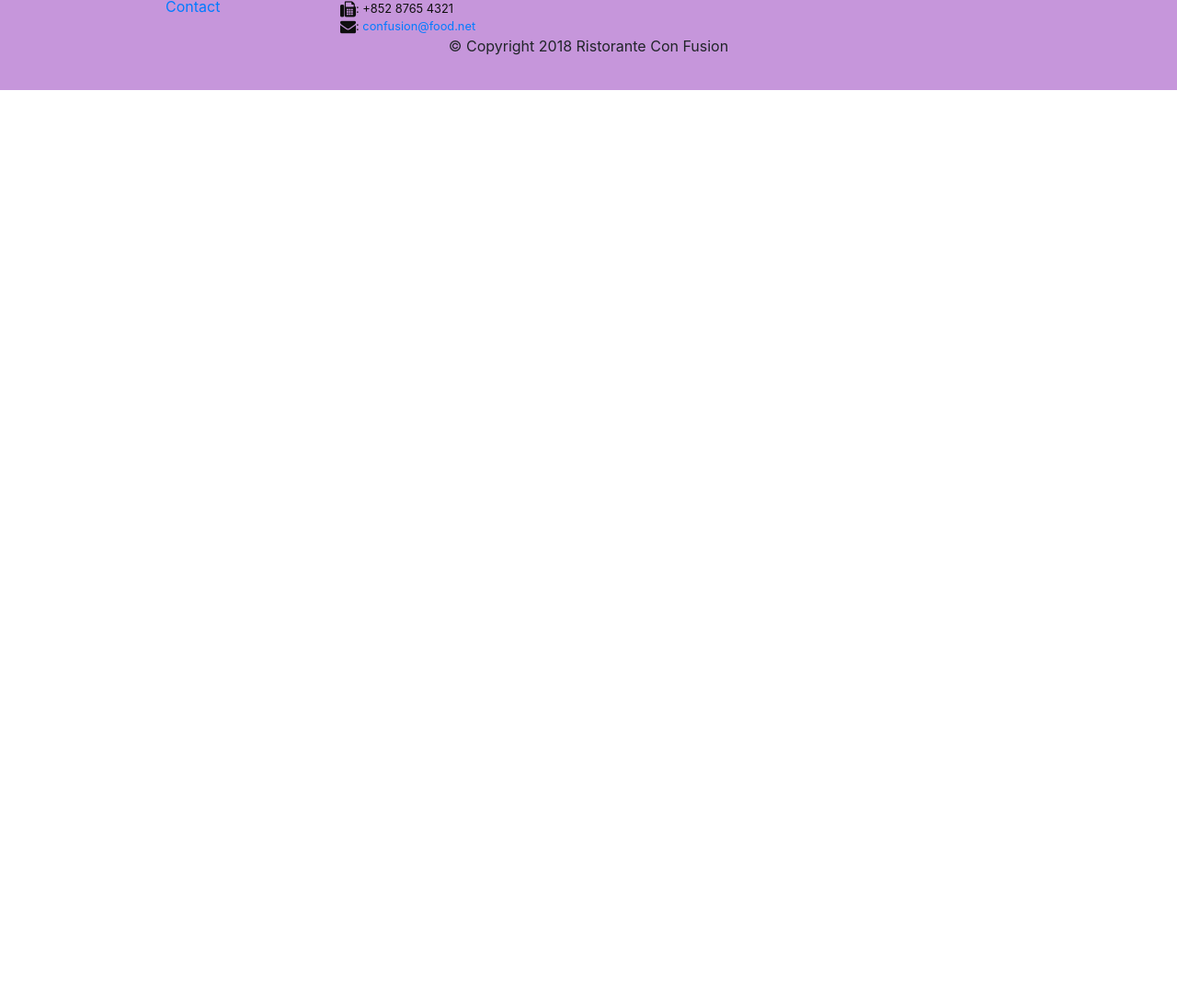
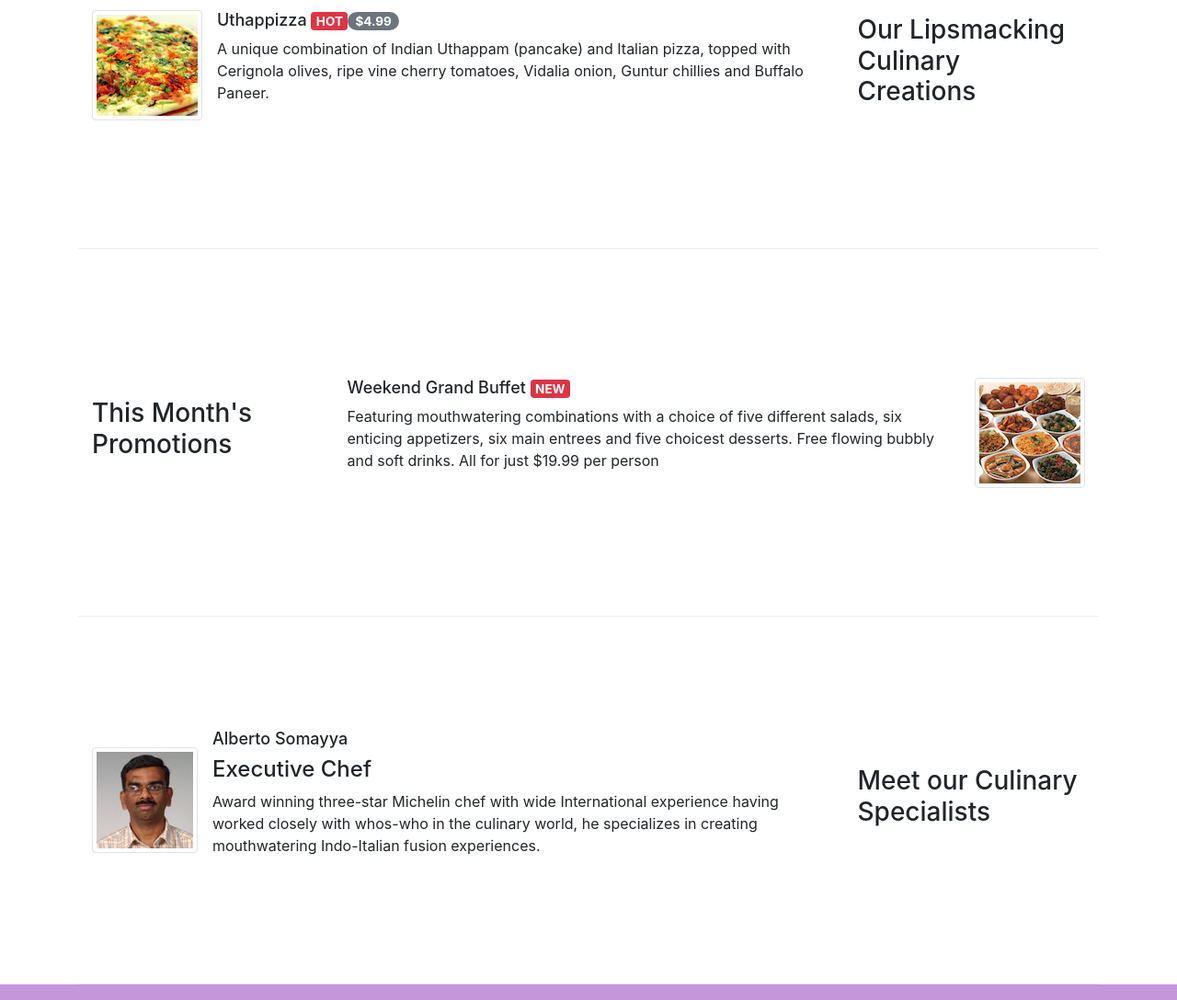
Before and after one commit to cmcastro85/coursera_fullstack, a website: page index.html in a window 1280 px wide. Shown: the part 864-1952 px from the top of the page at 92% size. Before the commit the page ends 962 px from the top, so only its background shows below. Drawn offline with nearby package versions, Linux system fonts and the light colour scheme.

Commit message:
deliberable 3

```diff
--- a/index.html
+++ b/index.html
@@ -219,8 +219,69 @@
                     </a>
                 </div>
              </div>
+
+        </div>
+
+        <div class="row row-content align-items-center">
+            <div class="col-12 col-sm-4 order-sm-last col-md-3">
+                <h3>Our Lipsmacking Culinary Creations</h3>
+            </div>
+            <div class="col col-sm order-sm-first col-md">
+                <div class="media">
+                    <img class="d-flex mr-3 img-thumbnail align-self-center" src="img/uthappizza.png" alt="Uthappizza">
+                    <div class="media-body">
+                        <h2 class="mt-0">Uthappizza <span class="badge badge-danger">HOT</span><span
+                                class="badge badge-pill badge-secondary">$4.99</span></h2>
+                        <p class="d-none d-sm-block">A unique combination of Indian Uthappam (pancake) and
+                            Italian pizza, topped with Cerignola olives, ripe vine
+                            cherry tomatoes, Vidalia onion, Guntur chillies and
+                            Buffalo Paneer.</p>
+                    </div>
+                </div>
+            </div>
+        </div>
+
+        <div class="row row-content align-items-center">
+            <div class="col-12 col-sm-4 order-sm-first col-md-3">
+                <h3>This Month's Promotions</h3>
+            </div>
+            <div class="col col-sm order-sm-last col-md">
+                <div class="media">
+                    <div class="media-body">
+                        <h2 class="mt-0">Weekend Grand Buffet <span class="badge badge-danger">NEW</span></h2>
+                        <p class="d-none d-sm-block"> Featuring mouthwatering combinations with a choice of five
+                            different salads, six enticing
+                            appetizers, six main entrees and five choicest desserts. Free flowing bubbly and soft
+                            drinks.
+                            All for just $19.99 per person </p>
+                    </div>
+                    <img class="d-flex ml-3 img-thumbnail align-self-center" src="img/buffet.png" alt="Buffet">
+                </div>
+            </div>
+        </div>
+
+        <div class="row row-content align-items-center">
+            <div class="col-12 col-sm-4 col-md-3">
+                <h3>Meet our Culinary Specialists</h3>
+            </div>
+            <div class="col col-sm order-sm-first col-md">
+                <div class="media">
+                    <img class="d-flex mr-3 img-thumbnail align-self-center" src="img/alberto.png"
+                        alt="Alberto Somayya">
+                    <div class="media-body">
+                        <h2 class="mt-0">Alberto Somayya</h2>
+                        <h4>Executive Chef</h4>
+                        <p class="d-none d-sm-block">Award winning three-star Michelin chef with wide
+                            International experience having worked closely with
+                            whos-who in the culinary world, he specializes in
+                            creating mouthwatering Indo-Italian fusion experiences.
+                        </p>
+                    </div>
+                </div>
+            </div>
         </div>
     </div>
+
     <!-- Footer -->
     <footer class="footer">
         <div class="container">
```
